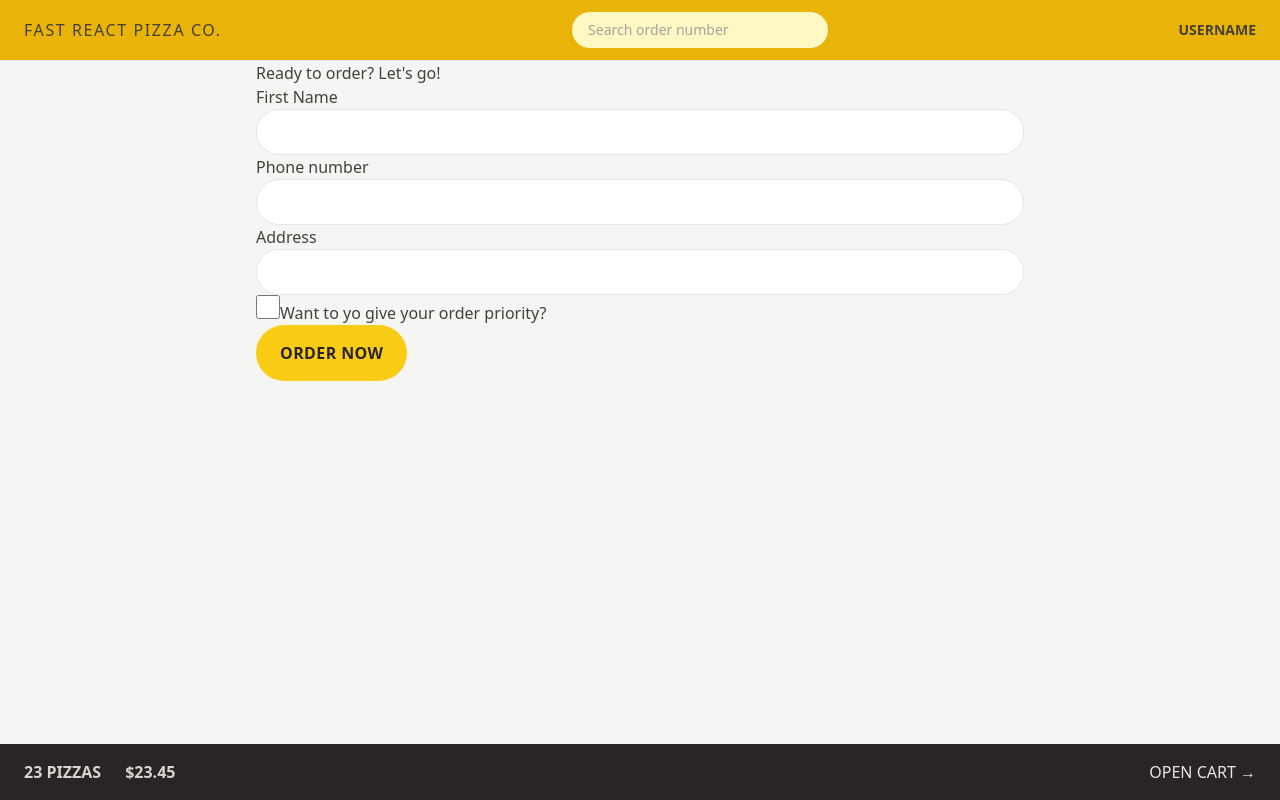
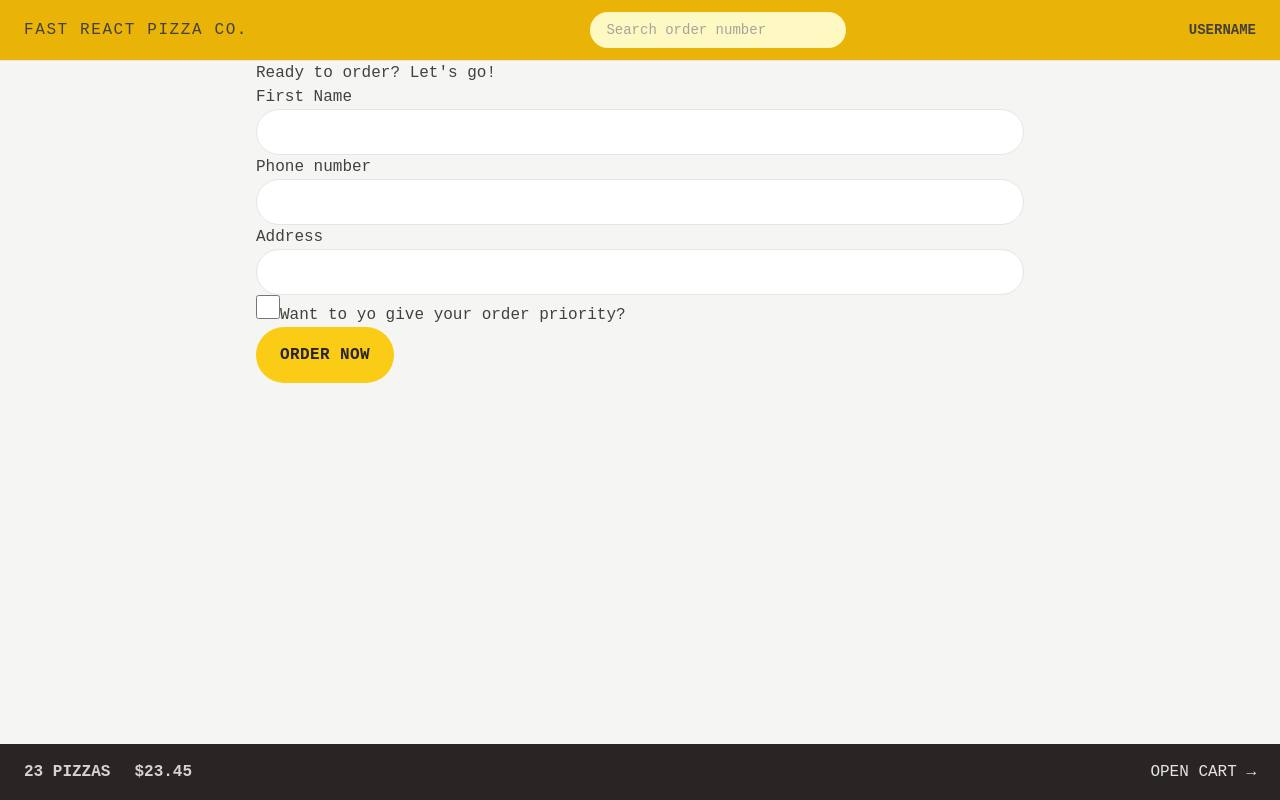
Before and after one commit to BenceM/fast-react-pizza-co, a React (Vite) app: page /order/new in a window 1280 px wide. Built offline with nearby package versions, Linux system fonts and the light colour scheme.

Commit message:
menu styling

```diff
--- a/index.html
+++ b/index.html
@@ -4,6 +4,12 @@
     <meta charset="UTF-8" />
     <link rel="icon" type="image/svg+xml" href="/vite.svg" />
     <meta name="viewport" content="width=device-width, initial-scale=1.0" />
+    <link rel="preconnect" href="https://fonts.googleapis.com" />
+    <link rel="preconnect" href="https://fonts.gstatic.com" crossorigin />
+    <link
+      href="https://fonts.googleapis.com/css2?family=Roboto+Mono:wght@300;400;500;600;700&display=swap"
+      rel="stylesheet"
+    />
     <title>React Pizza co.</title>
   </head>
   <body class="bg-stone-100 text-stone-700">
--- a/src/features/cart/Cart.jsx
+++ b/src/features/cart/Cart.jsx
@@ -36,7 +36,9 @@
       <h2>Your cart, %NAME%</h2>
 
       <div>
-        <Button to="/order/new">Order pizzas</Button>
+        <Button type="primary" to="/order/new">
+          Order pizzas
+        </Button>
 
         <button>Clear cart</button>
       </div>
--- a/src/features/menu/Menu.jsx
+++ b/src/features/menu/Menu.jsx
@@ -11,7 +11,7 @@
   const menu = useLoaderData();
   console.log(menu);
   return (
-		<ul>
+    <ul className="divide-y divide-stone-200 px-2">
       {menu.map((pizza) => (
         <MenuItem pizza={pizza} key={pizza.id} />
       ))}
--- a/src/features/menu/MenuItem.jsx
+++ b/src/features/menu/MenuItem.jsx
@@ -1,16 +1,30 @@
+import Button from "../../ui/Button";
 import { formatCurrency } from "../../utils/helpers";
 
 function MenuItem({ pizza }) {
   const { id, name, unitPrice, ingredients, soldOut, imageUrl } = pizza;
 
   return (
-		<li>
-			<img src={imageUrl} alt={name} />
-			<div>
-				<p>{name}</p>
-				<p>{ingredients.join(", ")}</p>
-				<div>
-					{!soldOut ? <p>{formatCurrency(unitPrice)}</p> : <p>Sold out</p>}
+    <li className="flex  gap-4 py-2">
+      <img
+        src={imageUrl}
+        alt={name}
+        className={`h-24 ${soldOut ? "opacity-70 grayscale" : ""}`}
+      />
+      <div className="flex flex-grow flex-col pt-0.5">
+        <p className="font-medium">{name}</p>
+        <p className="text-sm capitalize italic text-stone-500">
+          {ingredients.join(", ")}
+        </p>
+        <div className="mt-auto flex  items-center justify-between">
+          {!soldOut ? (
+            <p className="text-sm">{formatCurrency(unitPrice)}</p>
+          ) : (
+            <p className="text-sm font-medium uppercase text-stone-500">
+              Sold out
+            </p>
+          )}
+          <Button type="small">Add to cart</Button>
         </div>
       </div>
     </li>
--- a/src/features/order/CreateOrder.jsx
+++ b/src/features/order/CreateOrder.jsx
@@ -77,7 +77,7 @@
 
         <div>
           <input type="hidden" name="cart" value={JSON.stringify(cart)} />
-          <Button disabled={isSubmitting}>
+          <Button type="primary" disabled={isSubmitting}>
             {isSubmitting ? "Placing order" : "Order now"}
           </Button>
         </div>
--- a/src/features/user/CreateUser.jsx
+++ b/src/features/user/CreateUser.jsx
@@ -23,7 +23,7 @@
 
       {username !== "" && (
         <div>
-          <Button>Start ordering</Button>
+          <Button type="primary">Start ordering</Button>
         </div>
       )}
     </form>
--- a/src/ui/Button.jsx
+++ b/src/ui/Button.jsx
@@ -1,17 +1,21 @@
 import React from "react";
 import { Link } from "react-router-dom";
 
-function Button({ children, disabled, to }) {
-  const className =
-    "inline-block rounded-full bg-yellow-400 px-4 py-3 font-semibold uppercase tracking-wide text-stone-800 transition-colors duration-300 hover:bg-yellow-300 focus:bg-yellow-300 focus:outline-none focus:ring focus:ring-yellow-300 focus:ring-offset-2 disabled:cursor-not-allowed sm:px-6 sm:py-4";
+function Button({ children, disabled, to, type }) {
+  const base =
+    "inline-block rounded-full bg-yellow-400  font-semibold uppercase tracking-wide text-stone-800 transition-colors duration-300 hover:bg-yellow-300 focus:bg-yellow-300 focus:outline-none focus:ring focus:ring-yellow-300 focus:ring-offset-2 disabled:cursor-not-allowed ";
+  const styles = {
+    primary: base + " px-4 py-3 md:px-6 md:py-4",
+    small: base + " px-4 py-2 sm md:px-5 md:py-2.5 text-xs",
+  };
   if (to)
     return (
-      <Link to={to} className={className}>
+      <Link to={to} className={styles[type]}>
         {children}
       </Link>
     );
   return (
-    <button disabled={disabled} className={className}>
+    <button disabled={disabled} className={styles[type]}>
       {children}
     </button>
   );
--- a/tailwind.config.js
+++ b/tailwind.config.js
@@ -1,8 +1,16 @@
 /** @type {import('tailwindcss').Config} */
+//eslint-disable-next-line
 export default {
-	content: ["./index.html", "./src/**/*.{js,ts,jsx,tsx}"],
-	theme: {
-		extend: {},
-	},
-	plugins: [],
+  content: ["./index.html", "./src/**/*.{js,ts,jsx,tsx}"],
+  theme: {
+    fontFamily: {
+      sans: "Robot Mono, monospace",
+    },
+    extend: {
+      height: {
+        screen: "100dvh",
+      },
+    },
+  },
+  plugins: [],
 };
```
Lines whose indentation alone changed are shown as unchanged.
